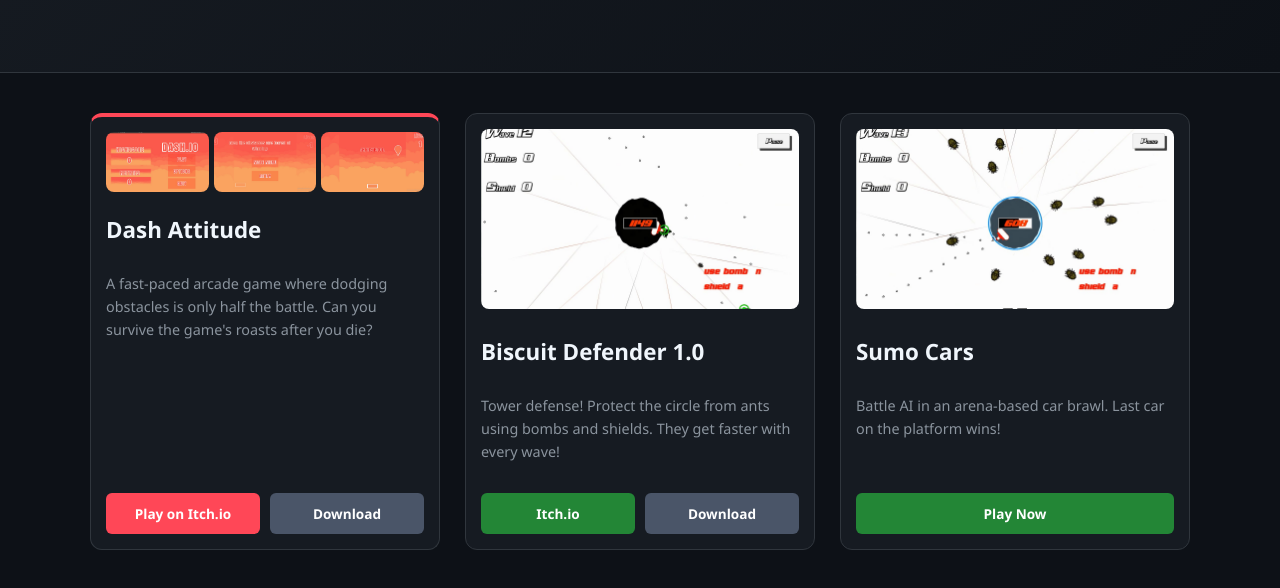
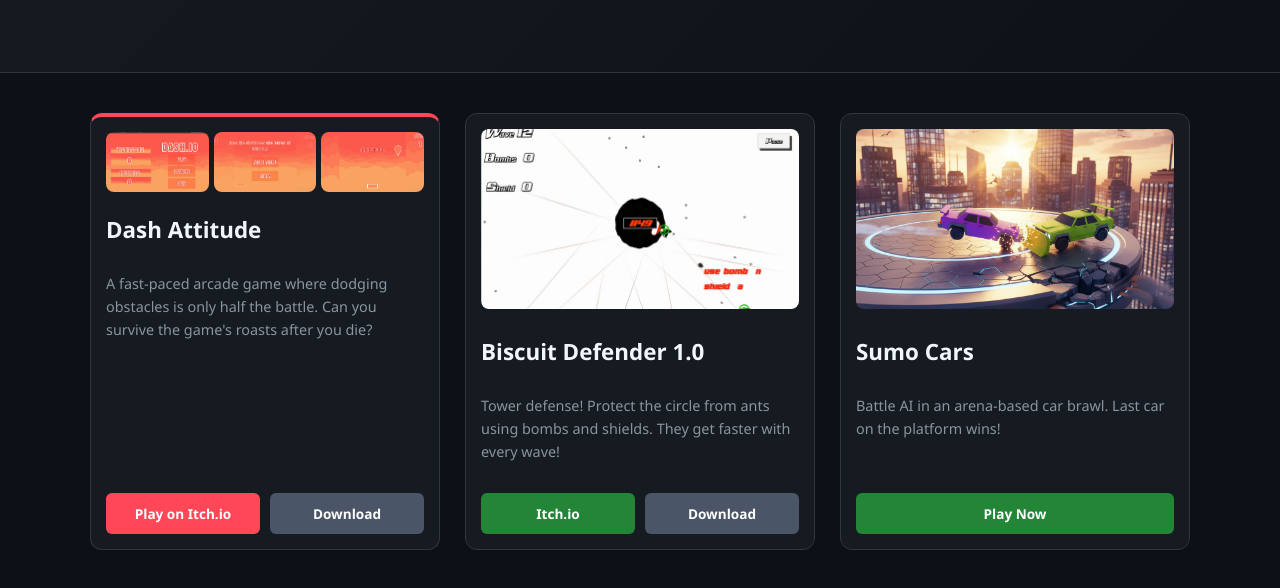
Before and after one commit to dart256/dart256.github.io, a plain HTML site: page index.html in a window 1280 px wide. Shown: the part 164-752 px from the top of the page. Drawn offline with Linux system fonts and the light colour scheme.

Commit message:
Update index.html

```diff
--- a/index.html
+++ b/index.html
@@ -132,7 +132,7 @@
     </div>
 
     <div class="game-card">
-        <img src="images/Scrrenshot1.jpg" alt="Sumo Cars">
+        <img src="images/Summo.jpg" alt="Sumo Cars">
         <h2>Sumo Cars</h2>
         <p>Battle AI in an arena-based car brawl. Last car on the platform wins!</p>
         <div class="btn-group">
```
